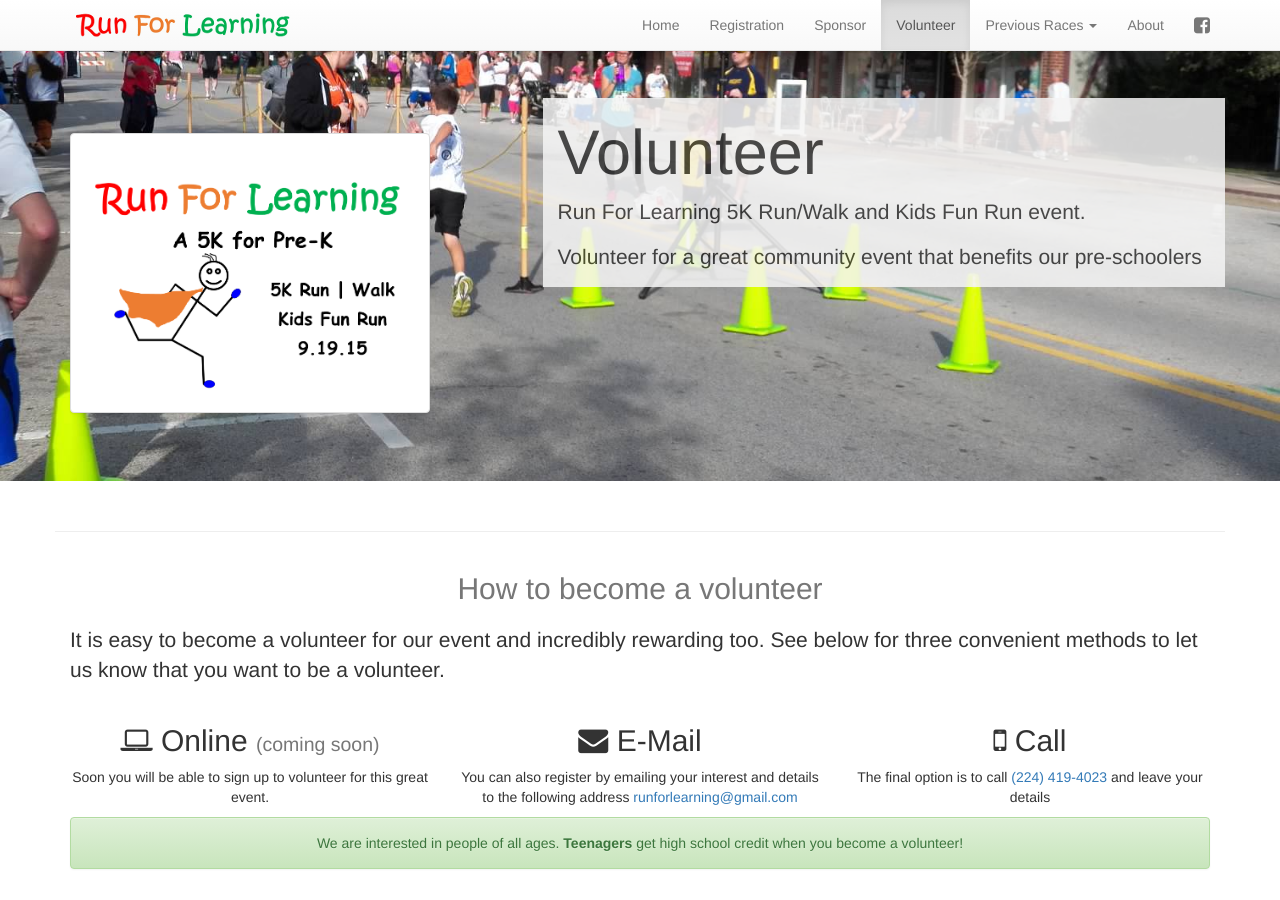
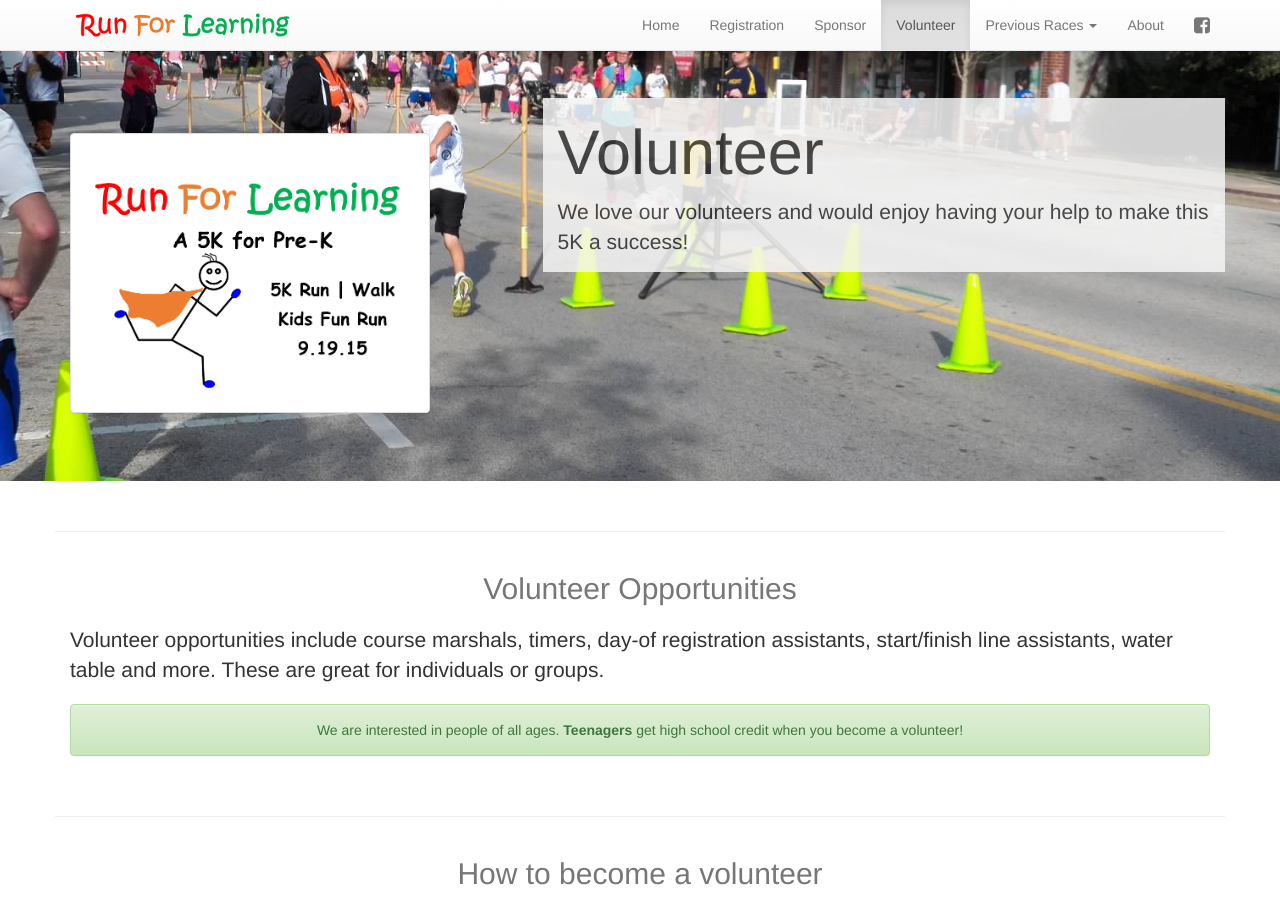
Before and after one commit to runforlearning/runforlearning.github.io, a Jekyll site: the page built from volunteer.html, in a window 1280 px wide and 900 px high. Built offline with Jekyll 4.4.1, drawn with Linux system fonts in a browser that asks for light colours; nearby versions of some CDN libraries.

Commit message:
Updates volunteer section with feedback from Kelly

```diff
--- a/_includes/volunteer_details.html
+++ b/_includes/volunteer_details.html
@@ -1,4 +1,19 @@
-<section id="awards">
+<section id="opportunities">
+  <div class="container">
+    <div class="row">
+      <hr/>
+      <div class="col-md-12">
+        <h2 class="text-muted text-center">Volunteer Opportunities</h2>
+        <p class="lead">Volunteer opportunities include course marshals, timers, day-of registration assistants, start/finish line assistants, water table and more. These are great for individuals or groups.</p>
+        <div class="alert alert-success text-center">
+          <p class="text-center">We are interested in people of all ages. <strong>Teenagers</strong> get high school credit when you become a volunteer!</p>
+        </div>
+      </div>
+    </div>
+  </div>
+</section>
+
+<section id="how-to-become-a-volunteer">
   <div class="container">
     <div class="row">
       <hr/>
@@ -24,9 +39,6 @@
           </div>
         </div>
 
-        <div class="alert alert-success text-center">
-          <p class="text-center">We are interested in people of all ages. <strong>Teenagers</strong> get high school credit when you become a volunteer!</p>
-        </div>
 
     </div>
   </div>
--- a/volunteer.html
+++ b/volunteer.html
@@ -19,8 +19,7 @@ sitemap:
       </div>
       <div id="jumbotron-copy" class="col-md-7 col-md-offset-1">
         <h1>Volunteer</h1>
-        <p>{{site.name}} event.</p>
-        <p>Volunteer for a great community event that benefits our pre-schoolers</p>
+        <p>We love our volunteers and would enjoy having your help to make this 5K a success!</p>
       </div>
     </div>
   </div>
```
